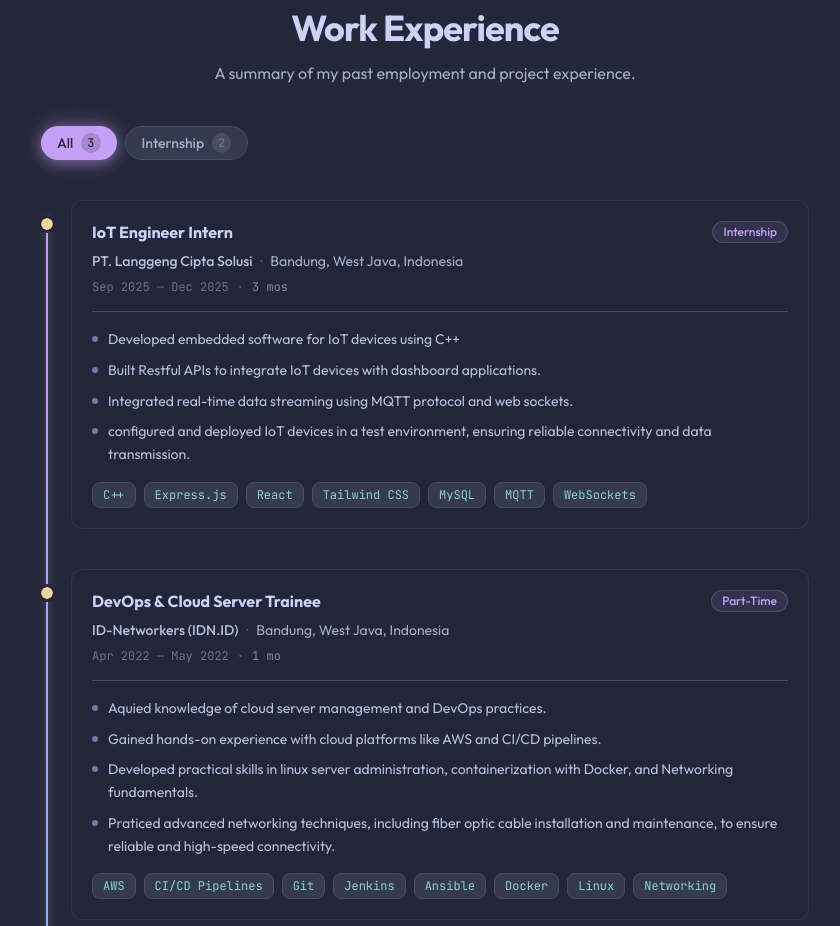
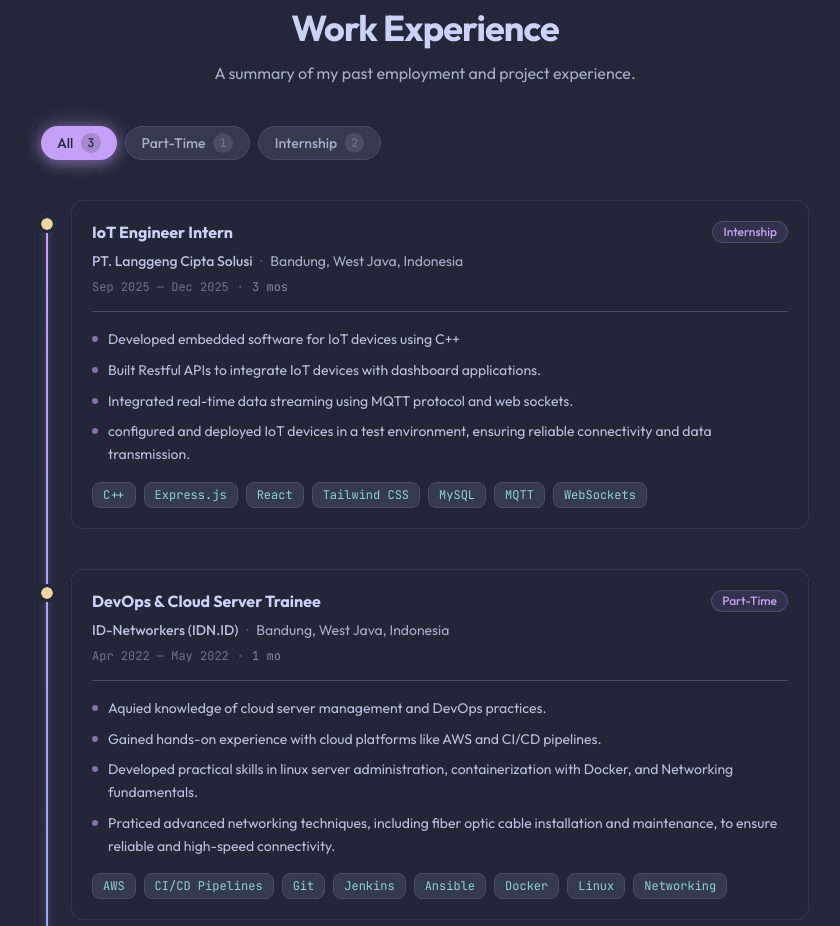
Before and after one commit to azrilpramudia/personal-website, a Next.js app: page / in a window 1280 px wide. Shown: the part 2160-3086 px from the top of the page, without its empty margins (215-1055 px from the left). Built offline with nearby package versions, Linux system fonts and the light colour scheme.

Commit message:
feat: add experience

```diff
--- a/src/components/sections/Experience.tsx
+++ b/src/components/sections/Experience.tsx
@@ -17,6 +17,7 @@ import type { Experience as ExperienceType } from "@/src/types";
 const FILTERS = [
   "All",
   "Full-Time",
+  "Part-Time",
   "Freelance",
   "Contract",
   "Internship",
```
